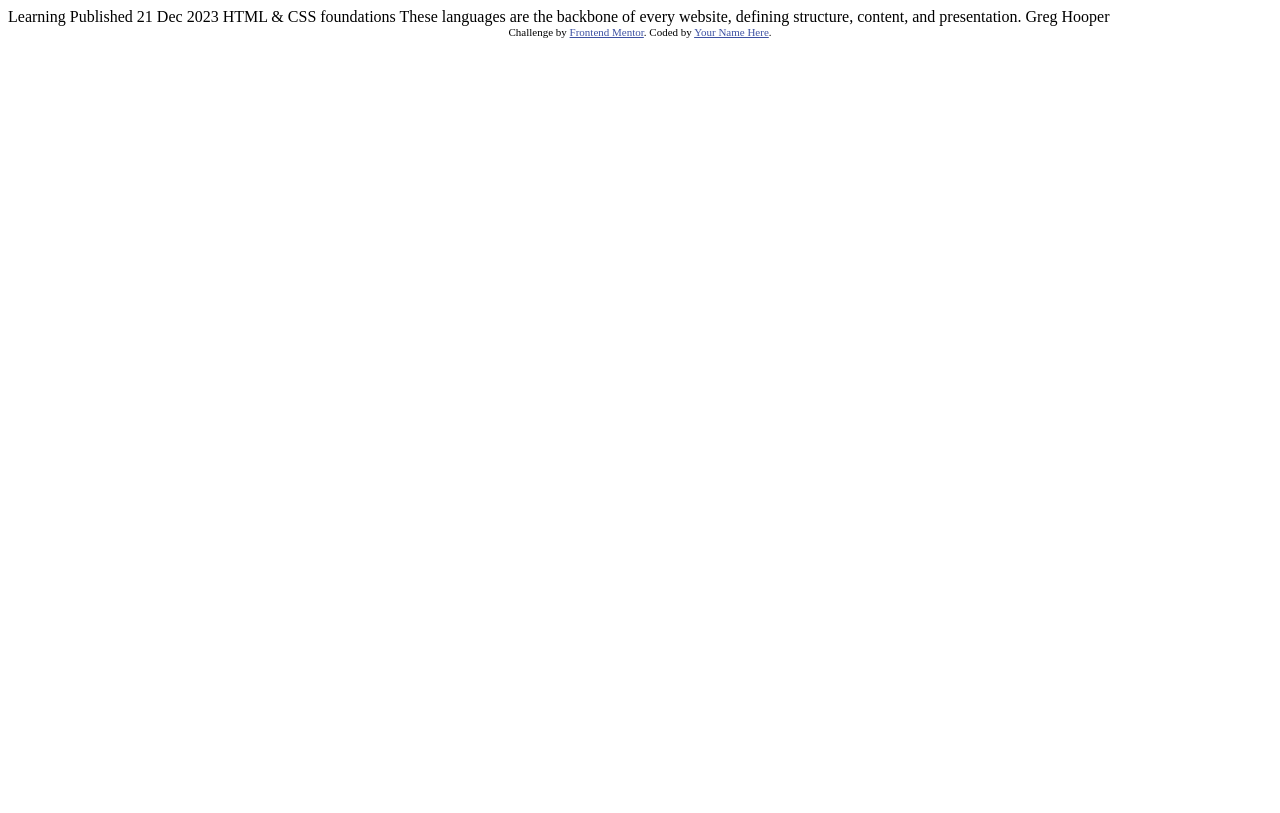
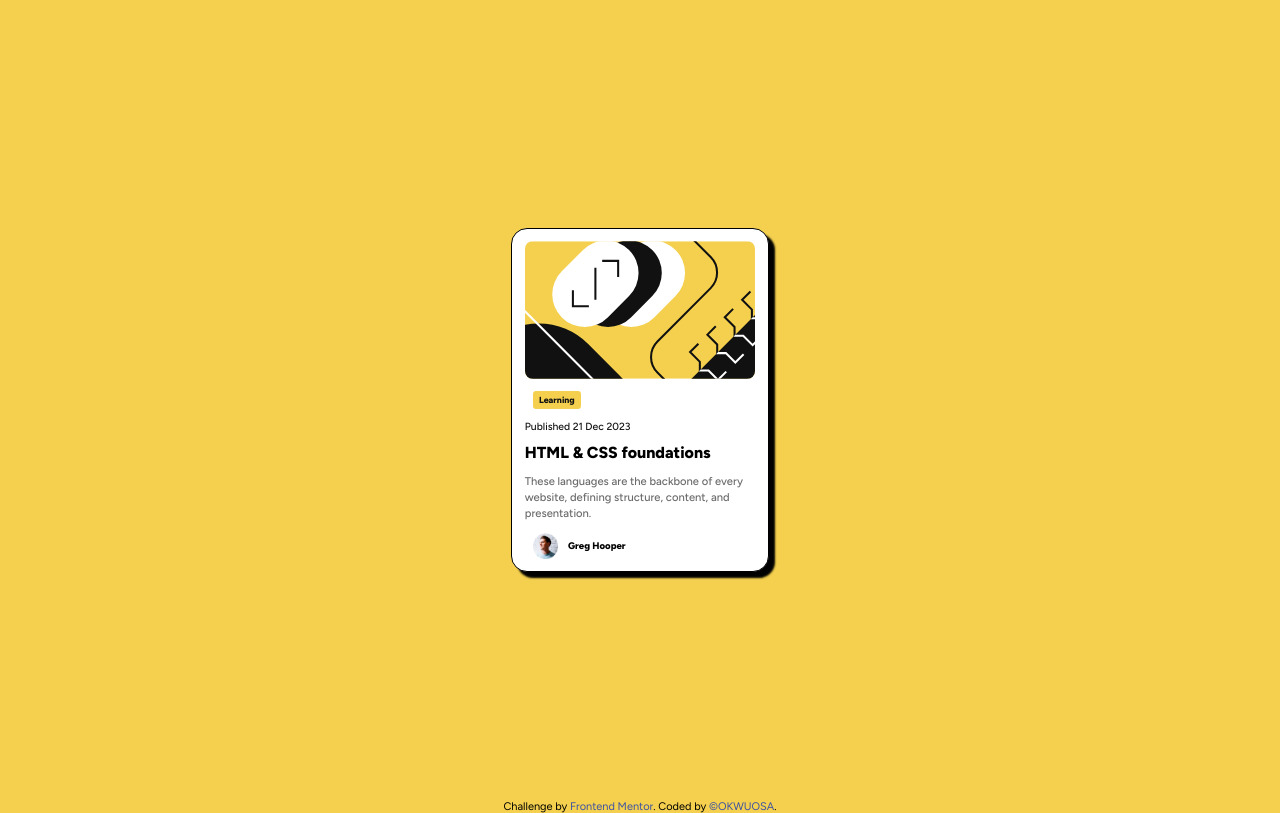
Before and after one commit to kwvxii/Project, a plain HTML site: page Project 1/blog-preview-card-main/index.html in a window 1280 px wide. Drawn offline with Linux system fonts and the light colour scheme.

Commit message:
FINISHED WORK

```diff
--- a/Project 1/blog-preview-card-main/index.html
+++ b/Project 1/blog-preview-card-main/index.html
@@ -5,30 +5,36 @@
   <meta name="viewport" content="width=device-width, initial-scale=1.0"> <!-- displays site properly based on user's device -->
 
   <link rel="icon" type="image/png" sizes="32x32" href="./assets/images/favicon-32x32.png">
-
+  <link rel="stylesheet" href="style.css">
+  <link rel="preconnect" href="https://fonts.googleapis.com">
+  <link rel="preconnect" href="https://fonts.gstatic.com" crossorigin>
+  <link href="https://fonts.googleapis.com/css2?family=Figtree:ital,wght@0,300..900;1,300..900&display=swap" rel="stylesheet">
   <title>Frontend Mentor | Blog preview card</title>
-
-  <!-- Feel free to remove these styles or customise in your own stylesheet 👍 -->
-  <style>
-    .attribution { font-size: 11px; text-align: center; }
-    .attribution a { color: hsl(228, 45%, 44%); }
-  </style>
 </head>
 <body>
+  <div class="contain">
+    <div class="main">
+      <div class="img">
+        <img src="./assets/images/illustration-article.svg">
+      </div>
+      <div class="alone">
+        <p>Learning</p>
+      </div>
+      <div class="section">
+        <p class="section-p">Published 21 Dec 2023</p>
 
-  Learning
+        <h1>HTML & CSS foundations</h1>
 
-  Published 21 Dec 2023
-
-  HTML & CSS foundations
-
-  These languages are the backbone of every website, defining structure, content, and presentation.
-
-  Greg Hooper
-
+        <p class="section-p1">These languages are the backbone of every website, defining structure, content, and presentation.</p>
+      </div>
+      <div class="low">
+        <img src="./assets/images/image-avatar.webp" alt="Profile picture"><span class="span">Greg Hooper</span>
+      </div>
+    </div>
+  </div>
   <div class="attribution">
     Challenge by <a href="https://www.frontendmentor.io?ref=challenge" target="_blank">Frontend Mentor</a>.
-    Coded by <a href="#">Your Name Here</a>.
+    Coded by <a href="#">&copy;OKWUOSA</a>.
   </div>
 </body>
 </html>
--- /dev/null
+++ b/Project 1/blog-preview-card-main/style.css
@@ -0,0 +1,107 @@
+html{
+    overflow-x: hidden;
+    padding: 0;
+    margin: 0;
+}
+body{
+    background-color: hsl(47, 88%, 63%);
+    margin: 0;
+    padding: 0;
+    font-family: "Figtree", sans-serif;
+}
+.contain{
+    height: 100vh;
+    display: flex;
+    justify-content: center;
+    align-items: center;
+}
+.main{
+    width: 20%;
+    background-color: hsl(0, 0%, 100%);
+    border-radius: 1rem;
+    border: 1px solid black;
+    box-shadow: 6px 6px 2px black;
+}
+.img{
+    width: 90%;
+    padding-top: 0.8rem;
+    margin: auto;
+}
+.img img{
+    width: 100%;
+    border-radius: 0.5rem;
+}
+.section{
+    width: 90%;
+    margin: auto;
+}
+.section-p{
+    font-size: 0.65rem;
+    color: hsl(0, 0%, 7%);
+    font-weight: 500;
+}
+.section-p1{
+    font-size: 0.7rem;
+    line-height: 1rem;
+    color: hsl(0, 0%, 42%);
+    font-weight: 500;
+}
+.alone{
+    background-color: hsl(47, 88%, 63%);
+    width: 3rem;
+    margin-top: 0.5rem;
+    margin-left: 1.3rem;
+    border-radius: 0.2rem;
+}
+.alone p{
+    color: hsl(0, 0%, 7%);
+    font-weight: 800;
+    font-size: 0.55rem;
+    margin: 0;
+    text-align: center;
+    padding: 0.25rem;
+}
+h1{
+    font-weight: 800;
+    font-size: 1rem;
+}
+h1:hover{
+    color: hsl(47, 88%, 63%);
+    cursor: pointer;
+}
+.low{
+    display: flex;
+    justify-items: center;
+    align-items: center;
+}
+.low img{
+    width: 10%;
+    padding-left: 1.3rem;
+    padding-bottom: 0.8rem;
+}
+.span{
+    font-family: "Figtree", sans-serif;
+    font-weight: 800;
+    font-size: 0.6rem;
+    padding-bottom: 0.8rem;
+    padding-left: 0.6rem;
+}
+.attribution {
+    font-size: 11px;
+    text-align: center;
+}
+.attribution a {
+     color: hsl(228, 45%, 44%);
+     text-decoration: none;
+}
+@media (max-width:375px){
+    .main{
+        width: 75%;
+    }
+    .alone{
+        margin-left: 0.9rem;
+    }
+    .low img{
+        padding-left: 0.9rem;
+    }
+}
```
